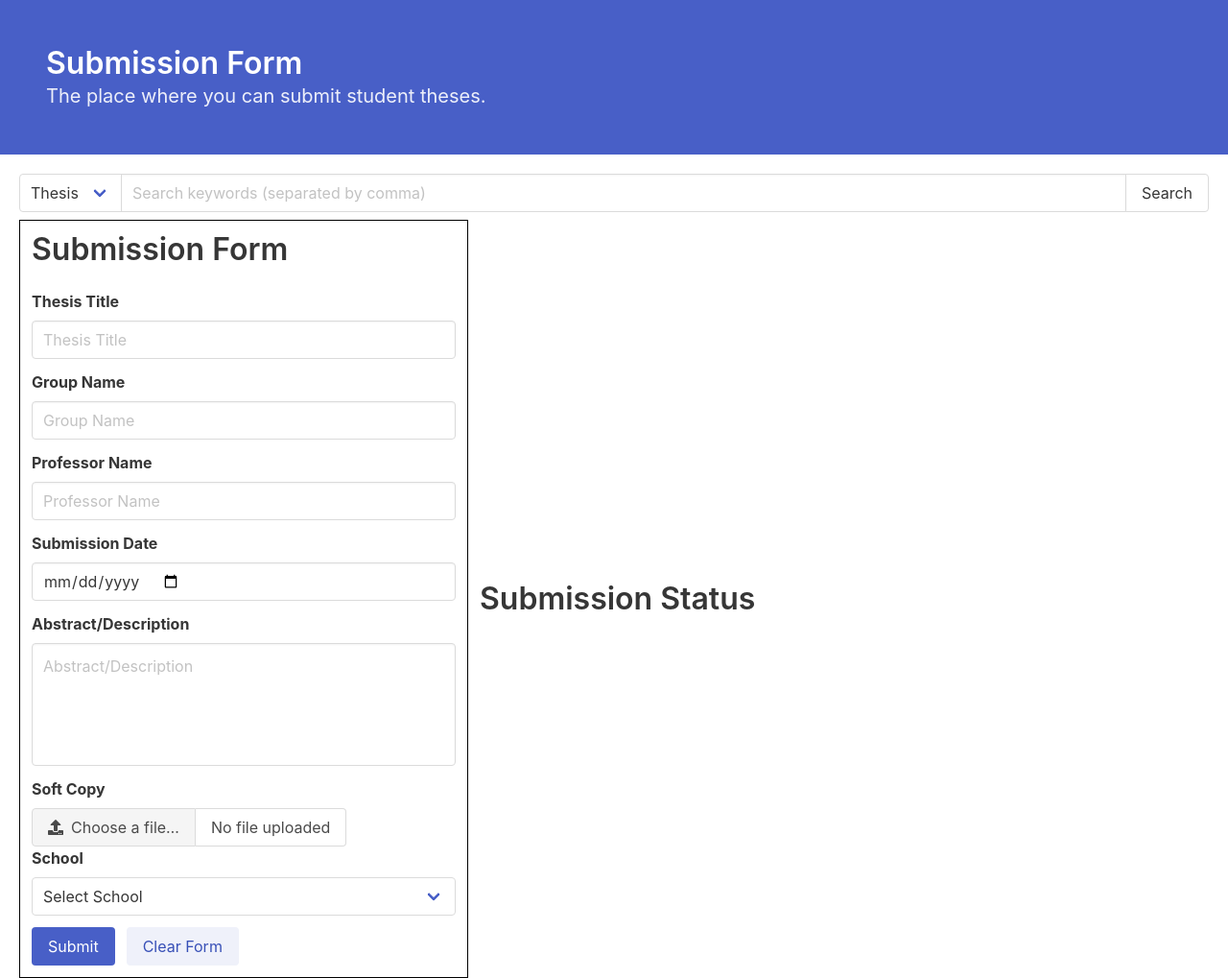
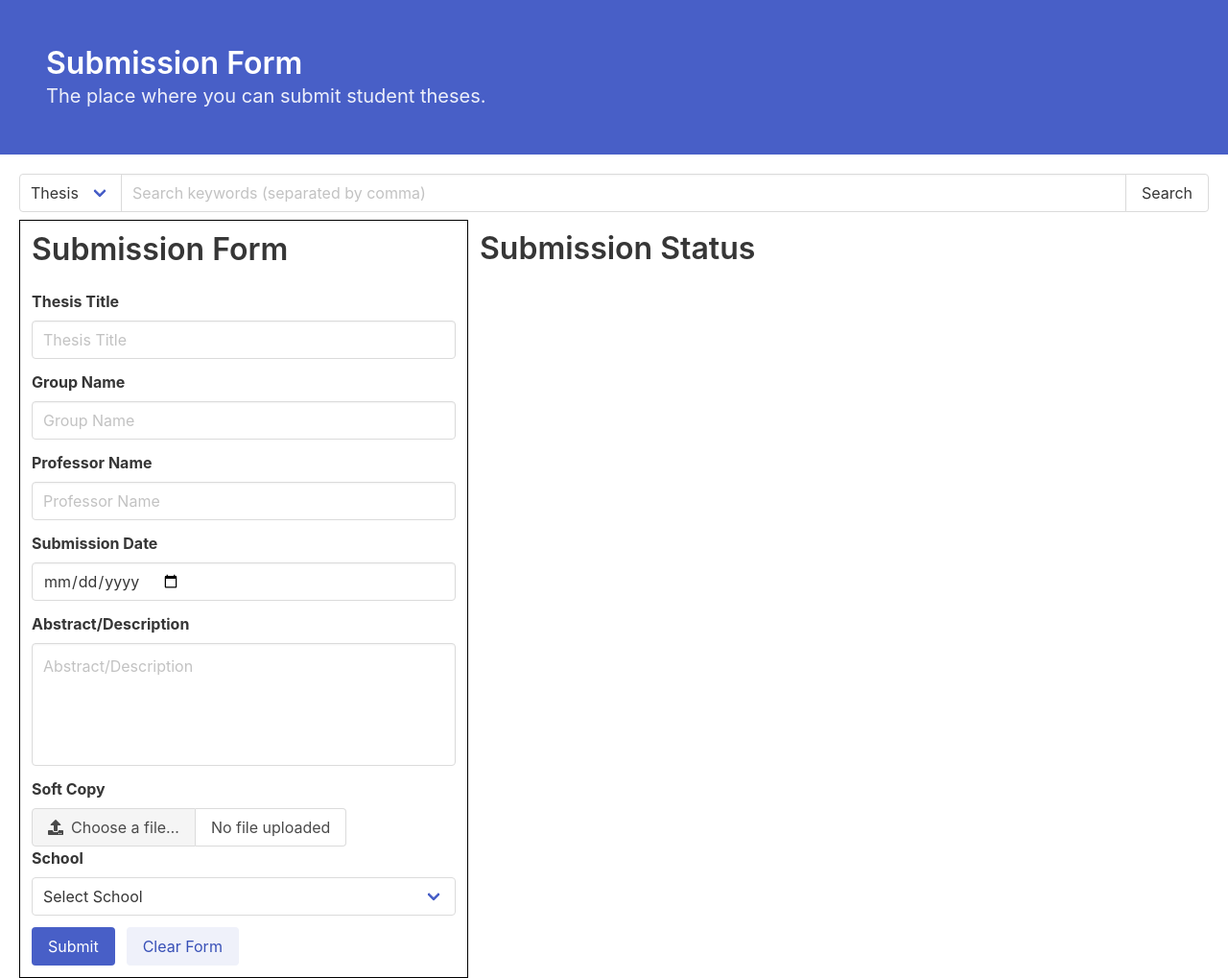
Before and after one commit to bigbrews/knowledge-management-system, a Flask app: page /submission_form in a window 1280 px wide. Shown: the part 52-1071 px from the top of the page at 96% size. Run offline with Flask 3, Linux system fonts and the light colour scheme.

Commit message:
fix: update breaking columns class

```diff
--- a/static/css/main.css
+++ b/static/css/main.css
@@ -50,6 +50,6 @@ body {
     bottom: 0;
 }
 
-.columns {
+.selection-columns {
     align-items: center;
 }
```
